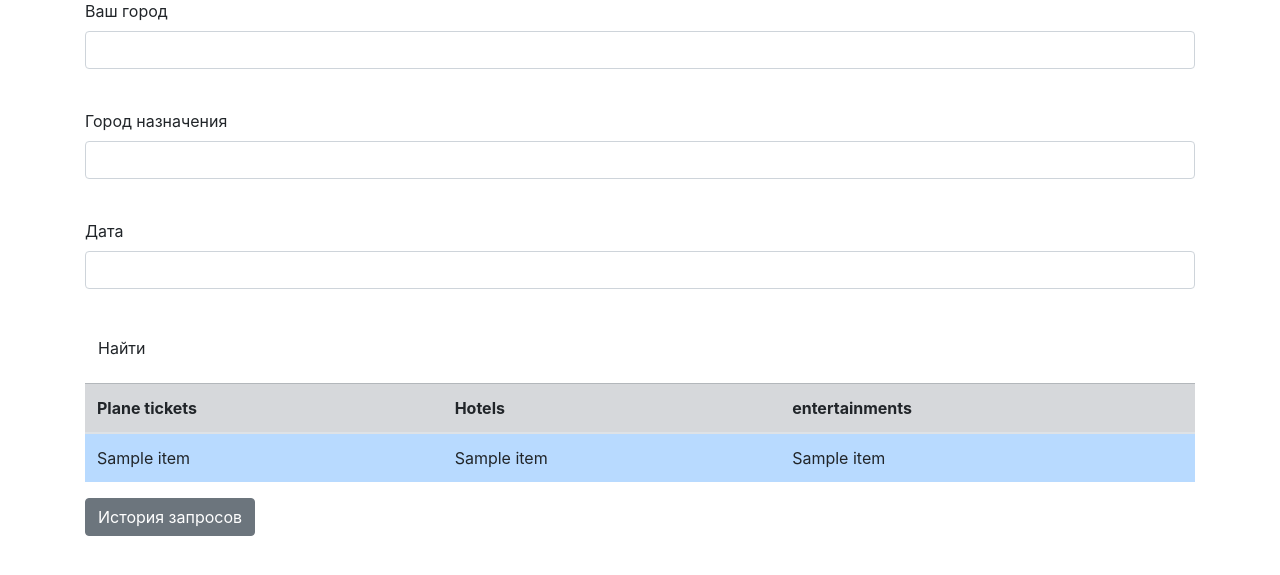
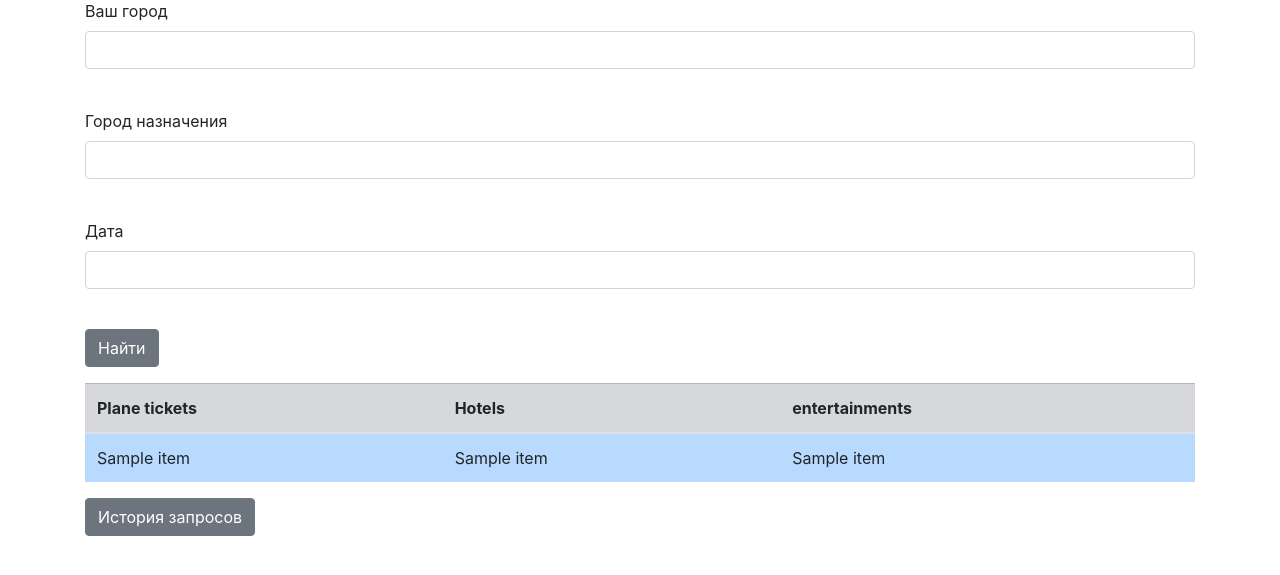
Before and after one commit to conquru/website_travel, a Flask app: template templates/search.html in a window 1280 px wide. Shown: the part 127-702 px from the top of the page. Run offline with Flask 3, Linux system fonts and the light colour scheme; the template is opened without the code that fills it: values that come from a table or form of the project are taken from there, most other values are stand-ins (such as "Sample title", 1, 10 or a date in 2020); some libraries are stand-ins or nearby versions.

Commit message:
changing the button(search.html)

```diff
--- a/templates/search.html
+++ b/templates/search.html
@@ -31,7 +31,7 @@
                 </div>
             {% endfor %}
         </p>
-        <p>{{ form.submit(type="submit", class="btn btn-search") }}</p>
+        <p>{{ form.submit(type="submit", class="btn btn-secondary") }}</p>
         <div>{{ message }}</div>
     </form>
     <table class="table">
```
